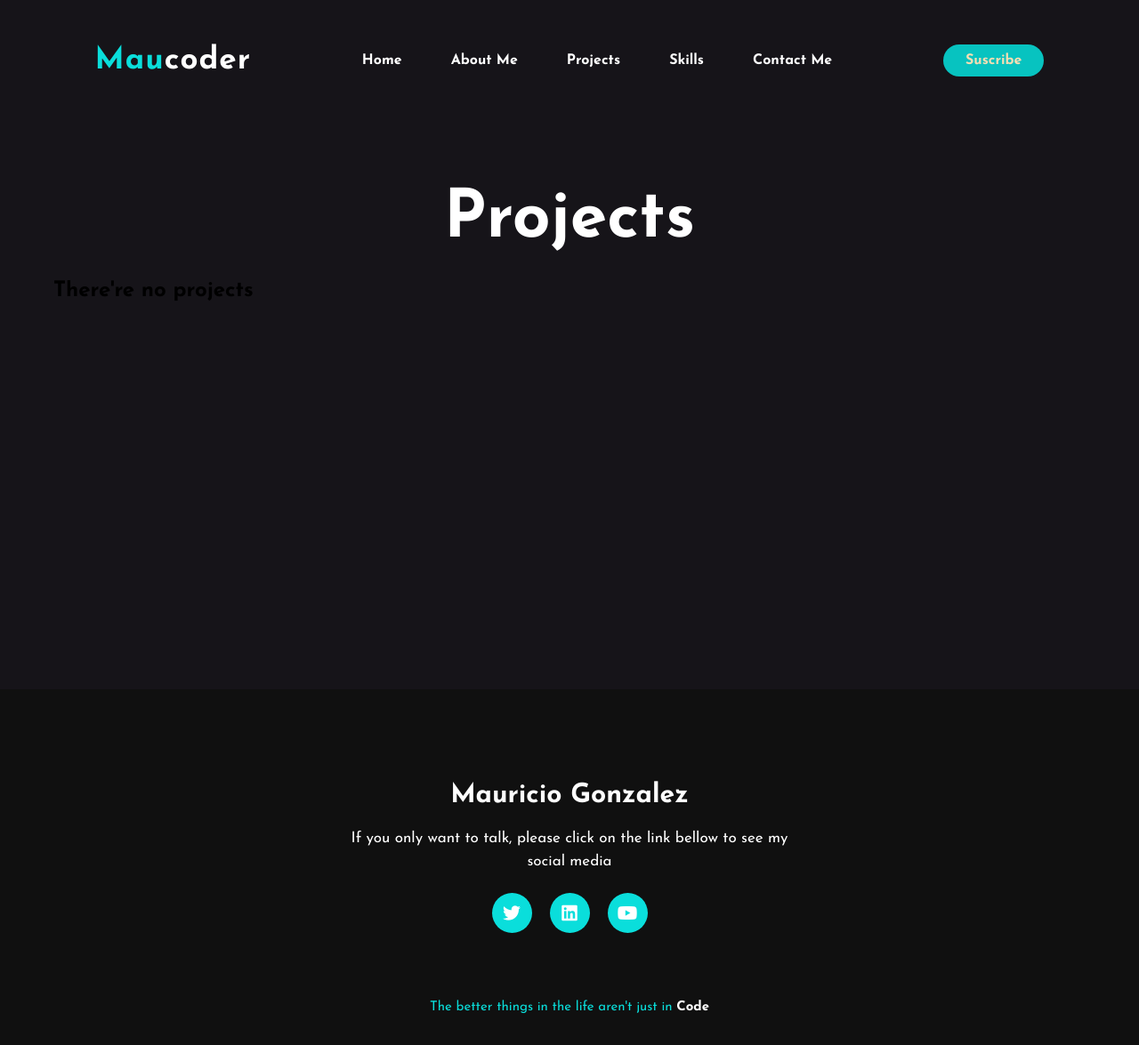
After one commit to maucoderGit/Django-portfolio-web, a Django app: template portfolio_web/main/templates/main/projects_page.html in a window 1280 px wide. The commit adds this page. Shown: the whole page at 89% size. Run offline with Django 3.2, Linux system fonts and the light colour scheme; the template is opened without the code that fills it, so the values that code supplies are empty; some libraries are stand-ins or nearby versions.

Commit message:
Main page, and projects page completed

```diff
--- a/portfolio_web/main/models.py
+++ b/portfolio_web/main/models.py
@@ -31,8 +31,12 @@
 # Tags
 class Tag(models.Model):
     tag_name: str = models.CharField(max_length=35)
-    tags_projects: Project = models.ManyToManyField(Project)
+    tags_projects: Project = models.ManyToManyField(Project, through="ProjectTag")
 
     def __str__(self):
         """Returns a attribute in string type"""
         return self.tag_name
+
+class ProjectTag(models.Model):
+    tag_fk = models.ForeignKey(Tag, verbose_name=(""), on_delete=models.CASCADE)
+    project_fk = models.ForeignKey(Project, verbose_name=(""), on_delete=models.CASCADE)
--- a/portfolio_web/main/static/main/style.css
+++ b/portfolio_web/main/static/main/style.css
@@ -6,11 +6,13 @@
 }
 .hero{
     background-color: #161419;
-    height:100vh;
+    height: 120px;
     width: 100%;
     /*background-image: url(../static/pexels-christina-morillo-1181271.jpg);*/
     background-size: cover;
     background-position: center;
+    padding: 5px;
+    margin-bottom: 0px;
 }
 .hero .service{
     background-color: #161419;
@@ -69,23 +71,28 @@
 
 
 .content{
+    background-color: #161419;
     position: absolute;
-    top: 55%;
-    left: 8%;
+    padding-top: 60px;
+    width: 100%;
+    top: 54.1%;
+    padding-left: 8%;
     transform: translateY(-50%);
+    min-height: 500px;
+    min-width: 600px
 }
 
 h1{
     color:white;
-    margin: 20px 0px 20px;
-    font-size: 75px
+    font-size: 75px;
+    margin-bottom: 15px;
 }
 h3{
     color: white;
     font-size: 25px;
-    margin-bottom: 50px;
 }
 h4{
+    margin-bottom: 15px;
     color: #fcfc;
     letter-spacing: 2px;
     font-size: 20px;
@@ -124,7 +131,9 @@
 
 .about{
     width: 100%;
+    height: auto;
     padding: 100px 0px;
+    margin-top: 35%;
     background-color: #3E3B42;
 }
 .about img{
@@ -247,31 +256,54 @@
 .service{
     background: #161419;
     width: 100%;
-    padding: 100px 0px;
+    overflow: scroll;
+    padding: 60px;
+    position: relative;
 }
 .title h2{
     color: white;
     font-size: 75px;
-    width: 1130px;
+    width: 500px;
     margin: 30px auto;
     text-align: center;
 }
+
 .box{
-    display: flex;
-    justify-content: center;
-    align-items: center;
+    overflow: hidden;
+    width: 100%;
+    height: 80%;
     min-height: 400px;
+    white-space: nowrap;
+    padding-bottom: 10px;
+    margin-right: 10px;
+    overflow: scroll;
 }
+
 .card{
-    height: 420px;
-    width: 335px;
+    height: 400px;
+    width: 300px;
+    min-height: 320px;
+    min-width: 280px;
     padding: 20px 35px;
     background-color: #FFFFFF;
     border-radius: 20px;
     margin: 15px;
-    position: relative;
     overflow: hidden;
     text-align: center;
+    white-space: normal;
+    display: inline-block;
+    cursor: pointer;
+    transition: 450ms all;
+    transform-origin: center left;
+}
+
+.card:hover ~ .card{
+    transform: translate3d(100px, 0, 0);
+}
+
+.box:hover .card:hover{
+    transform: scale(1.2);
+    opacity: 1;
 }
 
 .card i{
--- a/portfolio_web/main/templates/main/home.html
+++ b/portfolio_web/main/templates/main/home.html
@@ -2,6 +2,7 @@
 
 {% block content %}
     <div class="content">
+        <div class="content__pitch"></div>
         <h4>Hello, my name is</h4>
         <h1><span>Mau</span>ricio Gonzalez Falcon</h1>
         <h3>I'm a Backend Developer, not a frontend</h3>
--- a/portfolio_web/main/templates/main/navbar.html
+++ b/portfolio_web/main/templates/main/navbar.html
@@ -4,9 +4,9 @@
     <nav>
         <h2 class="logo"><span>Mau</span>coder</h2>
         <ul>
-            <li><a href="/">Home</a></li>
+            <li><a href="{% url 'main:home' %}">Home</a></li>
             <li><a href="#">About me</a></li>
-            <li><a href="#">Services</a></li>
+            <li><a href="{% url 'main:projects' %}">Projects</a></li>
             <li><a href="#">Skills</a></li>
             <li><a href="#">Contact me</a></li>
         </ul>
--- a/portfolio_web/main/templates/main/projects.html
+++ b/portfolio_web/main/templates/main/projects.html
@@ -1,10 +1,10 @@
 <div class="title">
-    <h2>Services</h2>
+    <h2>Projects</h2>
 </div>
     <div class="box">
         {% if latest_projects_list %}
         {% for project in latest_projects_list %}
-    <div class="card">
+            <div class="card" id="{{project.id}}">
                 <i class="fa-solid fa-bars"></i>
                 <h5>{{project.title}}</h5>
                 <div class="pra">
--- /dev/null
+++ b/portfolio_web/main/templates/main/projects_page.html
@@ -0,0 +1,7 @@
+{% extends 'main/base.html' %}
+
+{% block content %}
+<section class='service'>
+    {% include 'main/projects.html' %}
+</section>
+{% endblock %}
--- a/portfolio_web/main/urls.py
+++ b/portfolio_web/main/urls.py
@@ -5,5 +5,6 @@
 app_name='main'
 urlpatterns = [
     path('', views.HomeView.as_view(), name='home'),
-    path('<int:pk>:projects/', views.ProjectView.as_view(), name='project')
+    path('<int:pk>:projects/', views.ProjectView.as_view(), name='project'),
+    path('projects/', views.ProjectsView.as_view(), name='projects')
 ]
--- a/portfolio_web/portfolio_web/urls.py
+++ b/portfolio_web/portfolio_web/urls.py
@@ -5,6 +5,5 @@
 
 urlpatterns = [
     path('admin/', admin.site.urls),
-    path('home/', include('main.urls')),
-    path('', RedirectView.as_view(url='home/', permanent=False))
+    path('', include('main.urls')),
 ]
```
Also changed, not shown: portfolio_web/main/admin.py (+8 -1 lines), portfolio_web/main/tests.py (+38 -1 lines), portfolio_web/main/views.py (+15 -1 lines), portfolio_web/main/migrations/0001_initial.py. Lines whose indentation alone changed are shown as unchanged.
